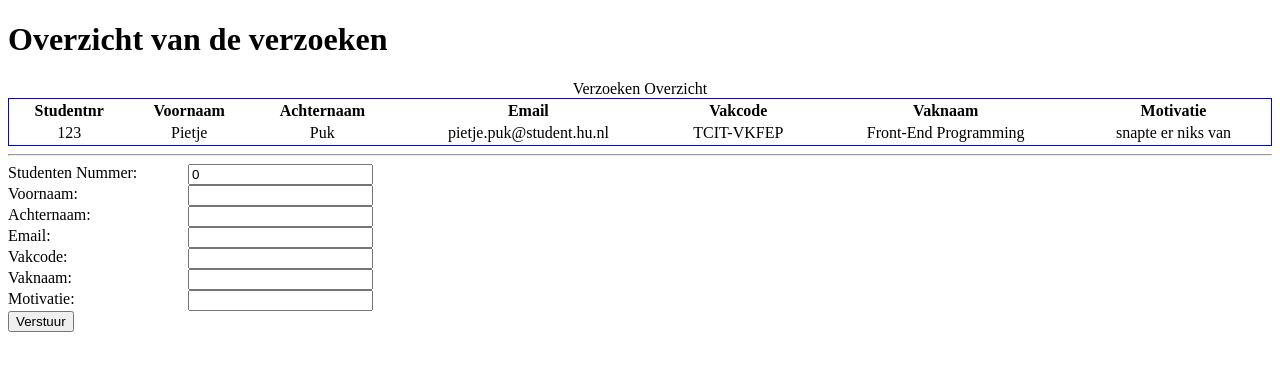
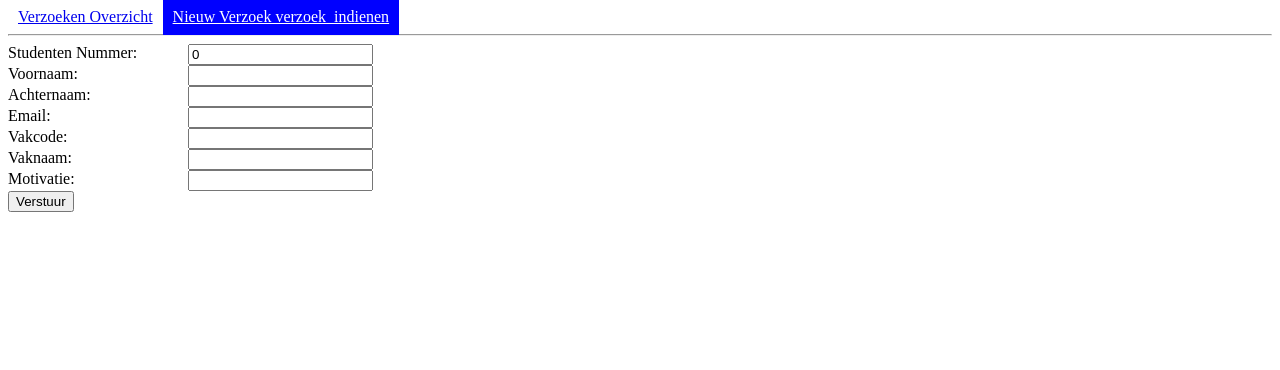
Before and after one commit to jongmana/FepDemo, an Angular app: page /verzoek_indienen in a window 1280 px wide. Shown: the top 370 px of the page. Built offline with nearby package versions, Linux system fonts and the light colour scheme.

Commit message:
Routing added

```diff
--- a/src/app/app.component.html
+++ b/src/app/app.component.html
@@ -1,5 +1,5 @@
-<app-verzoeken-overzicht></app-verzoeken-overzicht>
+<app-menu></app-menu>
 
 <hr>
 
-<app-verzoek-formulier></app-verzoek-formulier>
+<router-outlet></router-outlet>
--- a/src/app/app.module.ts
+++ b/src/app/app.module.ts
@@ -1,20 +1,29 @@
 import { BrowserModule } from '@angular/platform-browser';
 import { NgModule } from '@angular/core';
 import { FormsModule } from '@angular/forms';
+import { RouterModule, Routes } from '@angular/router';
 
 import { AppComponent } from './app.component';
 import { VerzoekenOverzichtComponent } from './verzoeken-overzicht/verzoeken-overzicht.component';
 import { VerzoekFormulierComponent } from './verzoek-formulier/verzoek-formulier.component';
+import { MenuComponent } from './menu/menu.component';
 
+const appRoutes: Routes = [
+  { path: 'verzoek_indienen', component: VerzoekFormulierComponent },
+  { path: 'verzoeken_overzicht', component: VerzoekenOverzichtComponent },
+  { path: '**', component: VerzoekenOverzichtComponent }
+];
 @NgModule({
   declarations: [
     AppComponent,
     VerzoekenOverzichtComponent,
-    VerzoekFormulierComponent
+    VerzoekFormulierComponent,
+    MenuComponent
   ],
   imports: [
     BrowserModule,
-    FormsModule
+    FormsModule,
+    RouterModule.forRoot(appRoutes)
   ],
   providers: [],
   bootstrap: [AppComponent]
--- /dev/null
+++ b/src/app/menu/menu.component.css
@@ -0,0 +1,8 @@
+a {
+    padding: 10px;
+}
+
+.active {
+    color: white;
+    background-color: blue;
+}
--- /dev/null
+++ b/src/app/menu/menu.component.html
@@ -0,0 +1,4 @@
+<nav>
+    <a routerLink="verzoeken_overzicht" routerLinkActive="active">Verzoeken Overzicht</a>
+    <a routerLink="/verzoek_indienen" routerLinkActive="active">Nieuw Verzoek verzoek_indienen</a>
+</nav>
--- /dev/null
+++ b/src/app/menu/menu.component.ts
@@ -0,0 +1,15 @@
+import { Component, OnInit } from '@angular/core';
+
+@Component({
+  selector: 'app-menu',
+  templateUrl: './menu.component.html',
+  styleUrls: ['./menu.component.css']
+})
+export class MenuComponent implements OnInit {
+
+  constructor() { }
+
+  ngOnInit() {
+  }
+
+}
--- a/src/app/verzoek-formulier/verzoek-formulier.component.ts
+++ b/src/app/verzoek-formulier/verzoek-formulier.component.ts
@@ -1,6 +1,7 @@
 import { Component, OnInit, OnDestroy } from '@angular/core';
 import { Verzoek } from '../shared/models/verzoek';
 import { VerzoekenService } from '../core/services/verzoeken.service';
+import { Router } from '@angular/router';
 
 @Component({
   selector: 'app-verzoek-formulier',
@@ -11,7 +12,9 @@ export class VerzoekFormulierComponent implements OnInit, OnDestroy {
 
   verzoekform = new Verzoek(0, '', '', '', '', '', '');
 
-  constructor(private verzoekenService: VerzoekenService) { }
+  constructor(
+    private verzoekenService: VerzoekenService,
+    private router: Router) { }
 
   ngOnInit() {
   }
@@ -21,6 +24,7 @@ export class VerzoekFormulierComponent implements OnInit, OnDestroy {
     // vandaar dat deze op dit moment ontbreekt; We gaan ervan uit dat alle velden netjes en goed worden gevuld.
 
     this.verzoekenService.addVerzoek(this.verzoekform);
+    this.router.navigate(['/verzoekenOverzicht']);
   }
 
   ngOnDestroy() {
```
Also changed, not shown: 1 other file (tests, documents, lock files or other folders).
